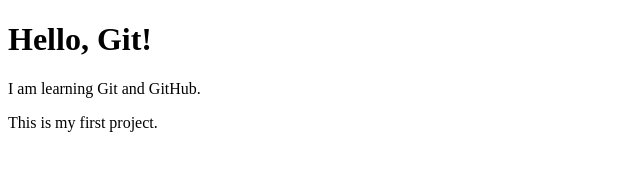
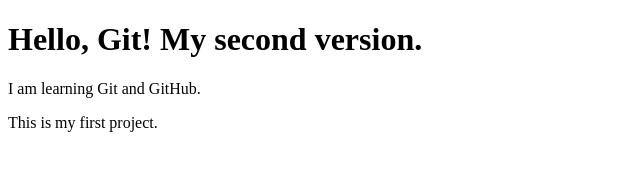
Before and after one commit to mahanalinezhad4-lgtm/my-first-git-project, a plain HTML site: page index.html in a window 1280 px wide. Shown: the whole page, without its empty margins (0-640 px from the left). Drawn offline with Linux system fonts and the light colour scheme.

Commit message:
update heading

```diff
--- a/index.html
+++ b/index.html
@@ -6,7 +6,7 @@
     <title>My First Git Project</title>
 </head>
 <body>
-    <h1>Hello, Git!</h1>
+    <h1>Hello, Git! My second version.</h1>
     <p>I am learning Git and GitHub.</p>
     <p>This is my first project.</p>
 </body>
```
